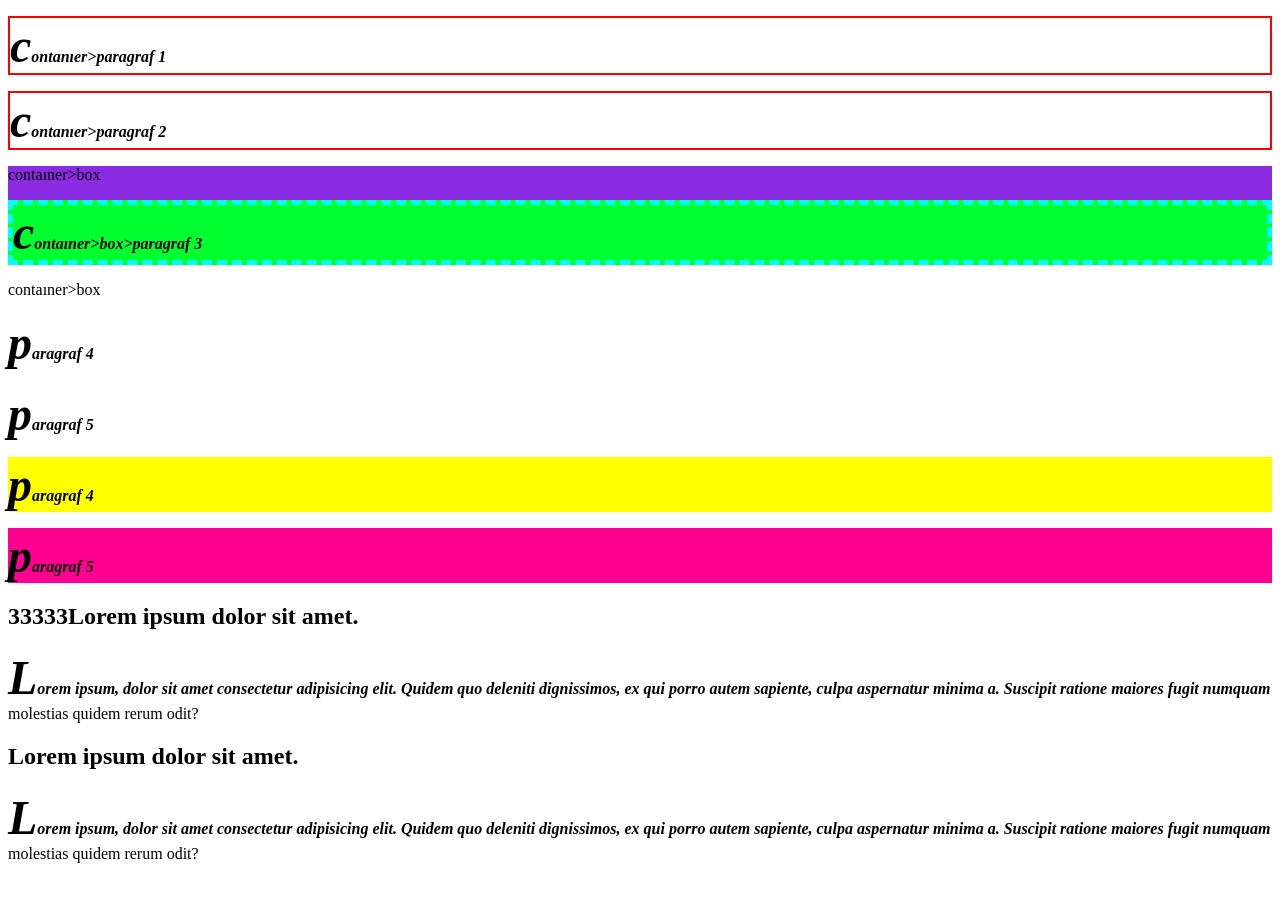
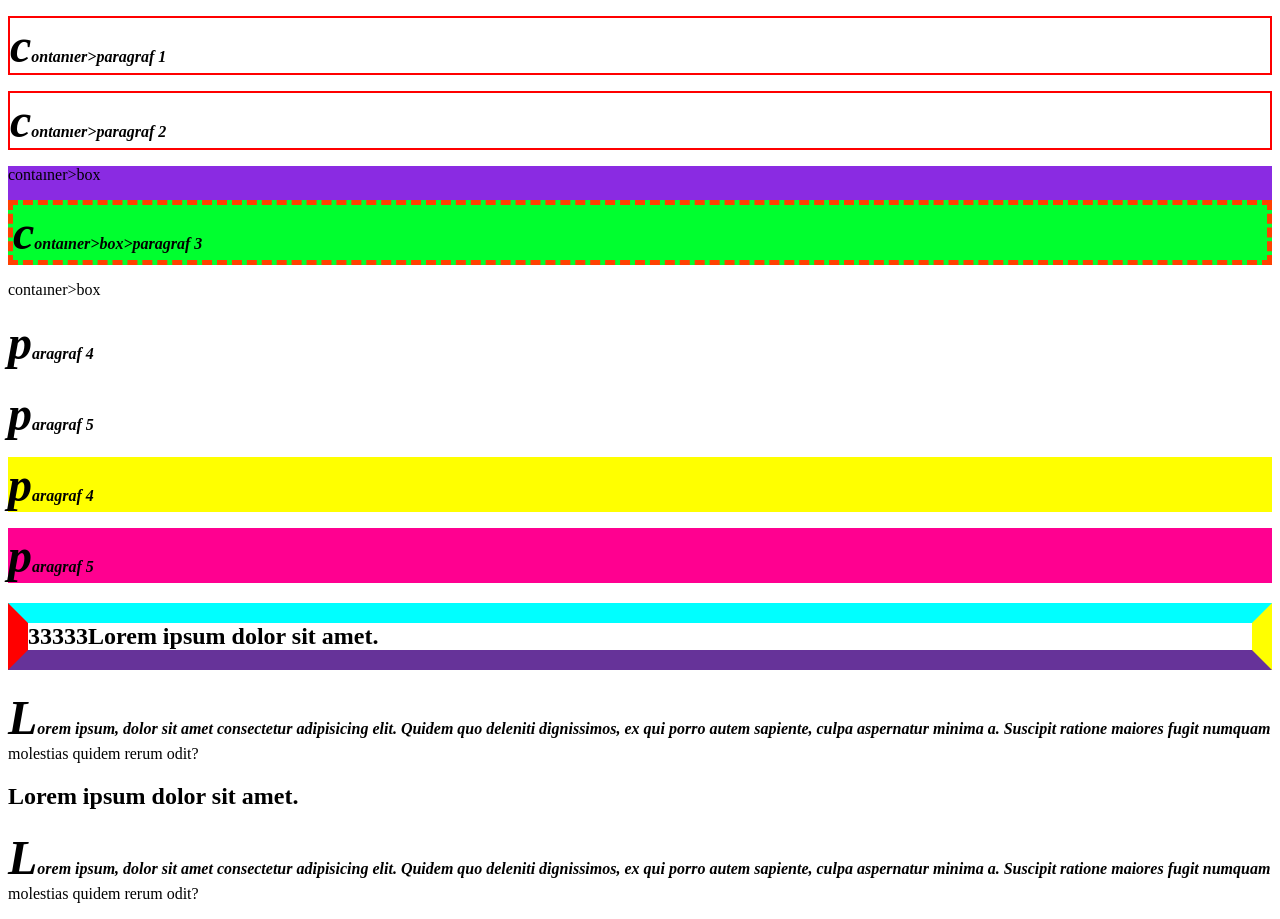
Before and after one commit to Muka6363/CSS_MK, a plain HTML site: page FS_calısmaları/3.selectors.html in a window 1280 px wide. Before the commit the page ends 879 px from the top, so only its background shows below. Drawn offline with Linux system fonts and the light colour scheme.

Commit message:
duzenlemeler yapıldı

```diff
--- a/FS_calısmaları/3.selectors.css
+++ b/FS_calısmaları/3.selectors.css
@@ -10,7 +10,13 @@ div p {
 .container div p {
   /* contaıner classının ıcınde yer alan tum divlerın icine alınmıs tum p lere uygular*/
   background-color: rgb(0, 255, 47);
-  border: 5px dashed aqua;
+  border: 5px dashed rgb(255, 64, 0);
+  /*border-width: 20px 20px 20px 20px;
+  border-style: solid;
+  border-color: aqua yellow rebeccapurple red;*/
+
+  /* gerek genıslık gerek renk  gerekse stil olarak 4lu sıralama:üst-sağ-alt-sol (saat yonunde)
+  * border yukarıdakı gıbı tek satırda da verılebılır. yorumdakı gıbı 3 ayrı satırda da verılebılır */
 }
 
 p + div {
@@ -25,7 +31,7 @@ p[title="baslık2"] {
   background-color: rgb(255, 0, 144);
 }
 h1[title="baslık3"] {
-  border-width: 10px 20px 30px 20px;
+  border-width: 20px 20px 20px 20px;
   border-style: solid;
   border-color: aqua yellow rebeccapurple red;
 }
--- a/FS_calısmaları/3.selectors.html
+++ b/FS_calısmaları/3.selectors.html
@@ -29,7 +29,7 @@
     <p title="baslık2">paragraf 5</p>
     <!-- elementlere bu sekılde tıtle verıp, css tarafında ıd-class vermıs gıbı ıslem yapabılırız.bır p ıcın format==> p[title="baslik1"] {...} seklındedır.  -->
     <section class="attribute">
-      <h1 title="baslik3">33333Lorem ipsum dolor sit amet.</h1>
+      <h1 title="baslık3">33333Lorem ipsum dolor sit amet.</h1>
       <p title="paragraf2">
         Lorem ipsum, dolor sit amet consectetur adipisicing elit. Quidem quo
         deleniti dignissimos, ex qui porro autem sapiente, culpa aspernatur
```
